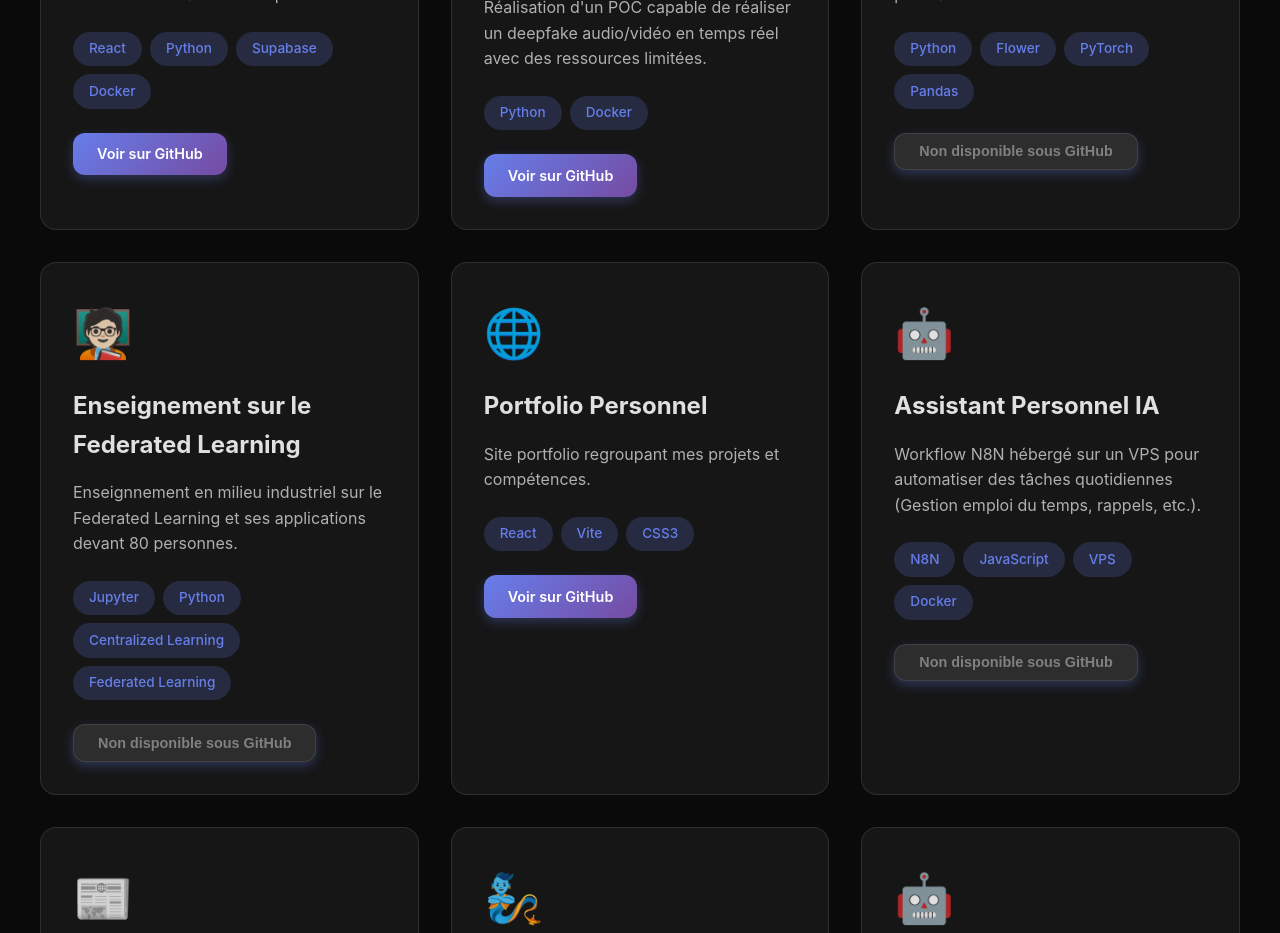
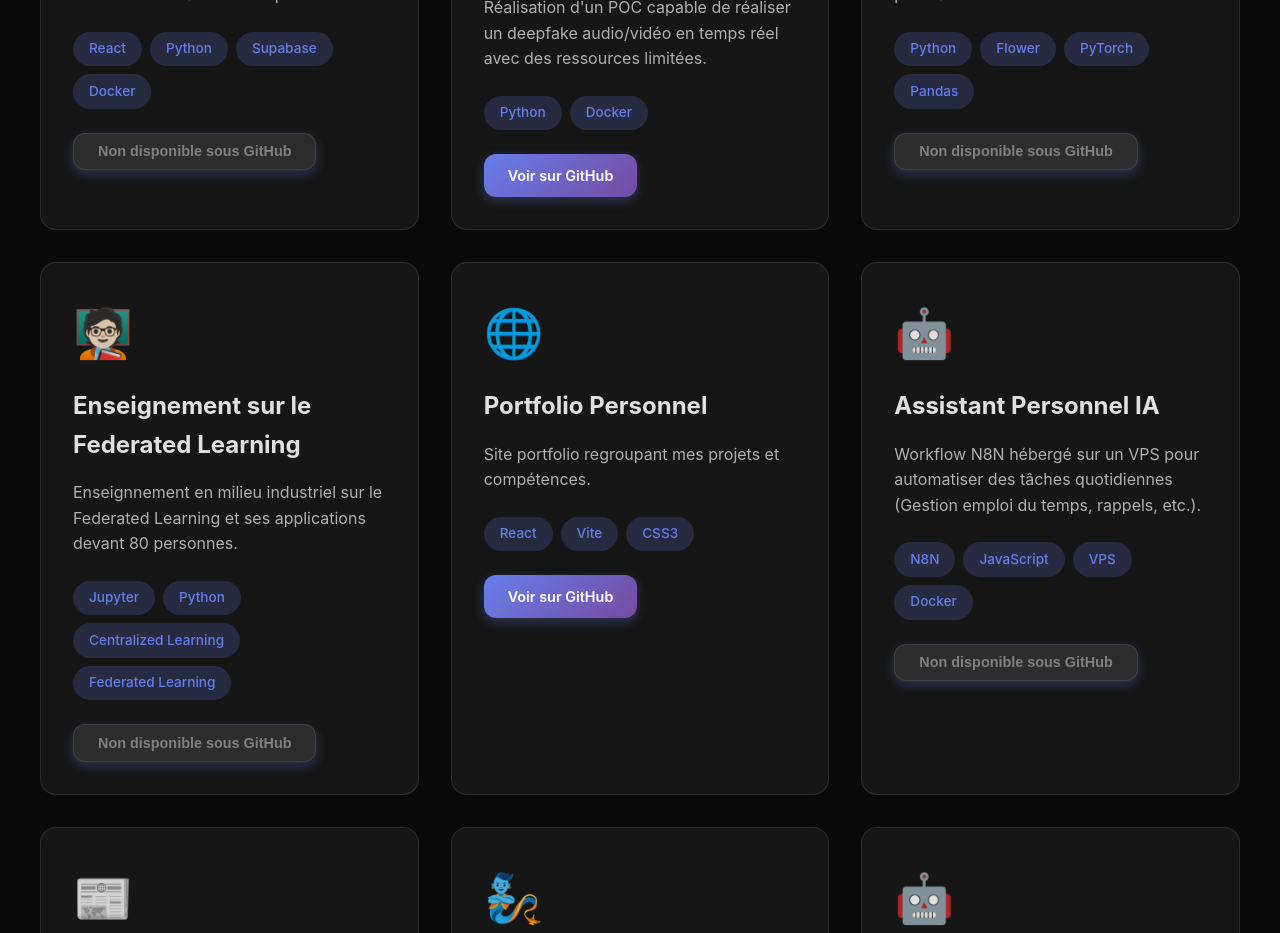
Before and after one commit to NoNo47400/Contact_Website, a React (Vite) app in the folder frontend/: page / in a window 1280 px wide. Shown: the part 2500-3433 px from the top of the page. Built offline with nearby package versions, Linux system fonts and the light colour scheme.

Commit message:
Correction sur lien github greenance car il est PV donc pas dispo

```diff
--- a/frontend/src/App.jsx
+++ b/frontend/src/App.jsx
@@ -38,7 +38,7 @@ function App() {
       description: "Startup co-fondée pour l'analyse risque environnemental des entreprises.",
       tags: ["React", "Python", "Supabase", "Docker"],
       image: "🌿",
-      link: { url: "https://github.com/yourusername/greenance", label: "Voir sur GitHub" }
+      link: { url: null, label: "Non disponible sous GitHub" }
     },
     {
       id: 2,
```
